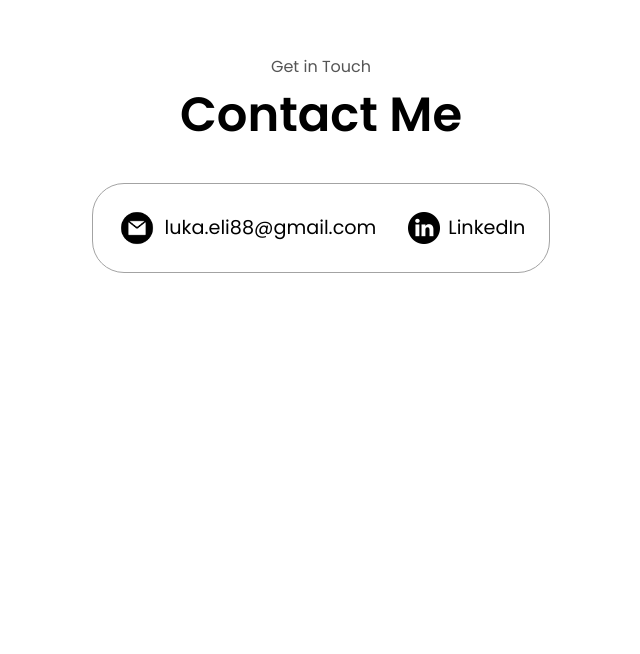
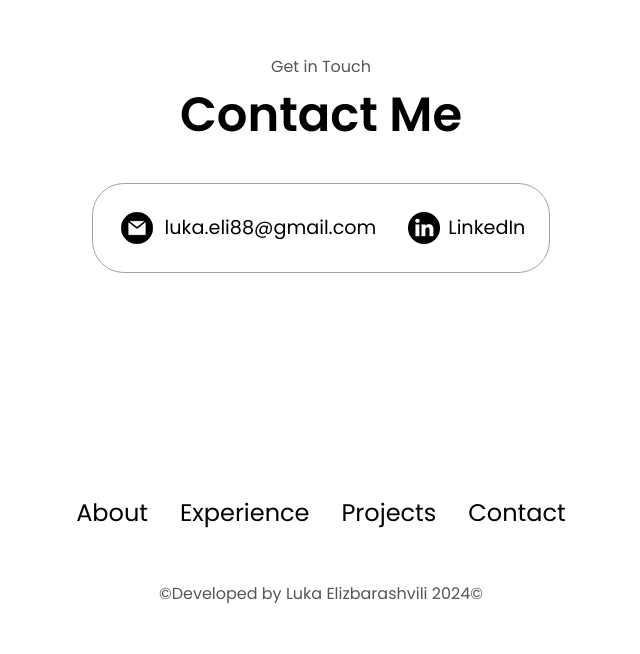
Before and after one commit to CloneTrooper66/Portfolio-Website, a plain HTML site: page index.html in a window 1280 px wide. Shown: the part 3197-3851 px from the top of the page, without its empty margins (319-959 px from the left). Before the commit the page ends 3640 px from the top, so only its background shows below. Drawn offline with Linux system fonts and the light colour scheme.

Commit message:
adds footer section

```diff
--- a/index.html
+++ b/index.html
@@ -370,6 +370,19 @@
         </div>
       </div>
     </section>
+    <footer>
+      <nav>
+        <div class="nav-links-container">
+          <ul class="nav-links">
+            <li><a href="#about">About</a></li>
+            <li><a href="#experience">Experience</a></li>
+            <li><a href="#projects">Projects</a></li>
+            <li><a href="#contact">Contact</a></li>
+          </ul>
+        </div>
+      </nav>
+      <p>&#169;Developed by Luka Elizbarashvili 2024&#169;</p>
+    </footer>
     <script src="script.js"></script>
   </body>
 </html>
--- a/style.css
+++ b/style.css
@@ -417,3 +417,14 @@ article .icon {
 .email-icon {
   height: 2.5rem;
 }
+
+/* FOOTER */
+
+footer {
+  height: 26vh;
+  margin: 0.1rem;
+}
+
+footer p {
+  text-align: center;
+}
```
